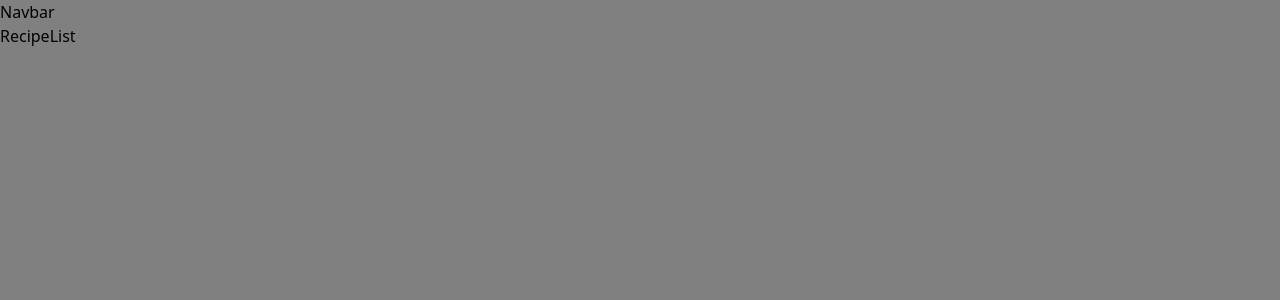
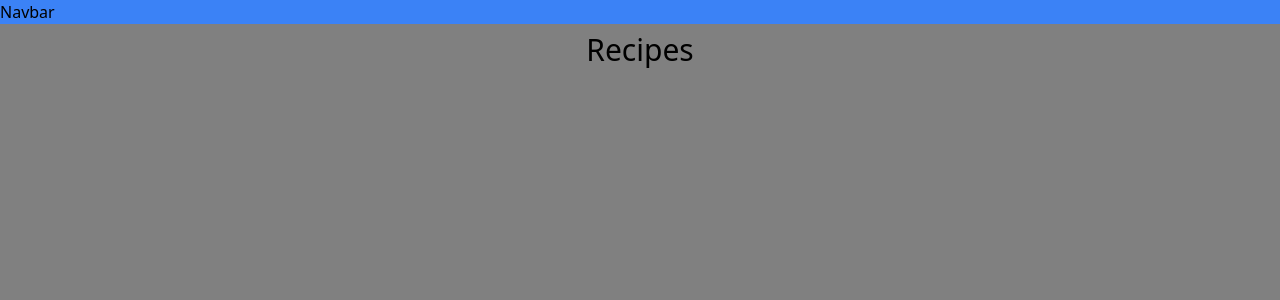
Before and after one commit to cw417/mern-recipes, a React (Create React App) app in the folder client/: page / in a window 1280 px wide. Shown: the top 300 px of the page. Built offline with nearby package versions, Linux system fonts and the light colour scheme.

Commit message:
Start working on Navbar and RecipeList

```diff
--- a/client/src/components/Navbar.js
+++ b/client/src/components/Navbar.js
@@ -2,6 +2,6 @@ import React from 'react'
 
 export default function Navbar() {
   return (
-    <div>Navbar</div>
+    <div className='bg-blue-500'>Navbar</div>
   )
 }
--- a/client/src/components/RecipeList.js
+++ b/client/src/components/RecipeList.js
@@ -1,7 +1,23 @@
-import React from 'react'
+import React, { useState, useEffect } from 'react'
 
 export default function RecipeList() {
+
+  const [recipes, setRecipes] = useState([])
+
+  function recipeList() {
+    return recipes.map((recipe, index) => {
+      <div key={index}>
+        {recipe.name}
+      </div>
+    })
+  }
+
   return (
-    <div>RecipeList</div>
+    <div className='flex flex-col items-center'>
+      <div className='text-3xl mt-2'>
+        Recipes
+      </div>
+      <div>{recipeList()}</div>
+    </div>
   )
 }
```
Also changed, not shown: client/package.json (+5 -3 lines), 1 other file (tests, documents, lock files or other folders).
